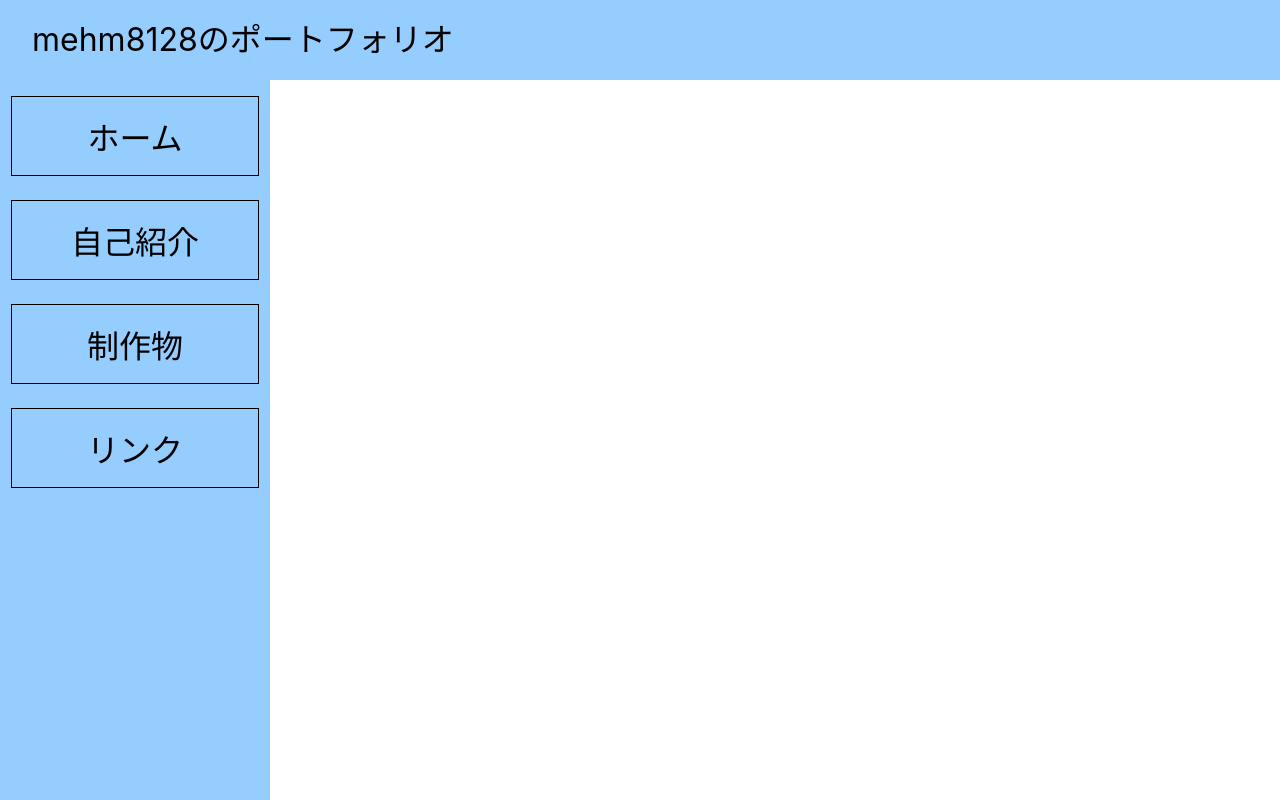
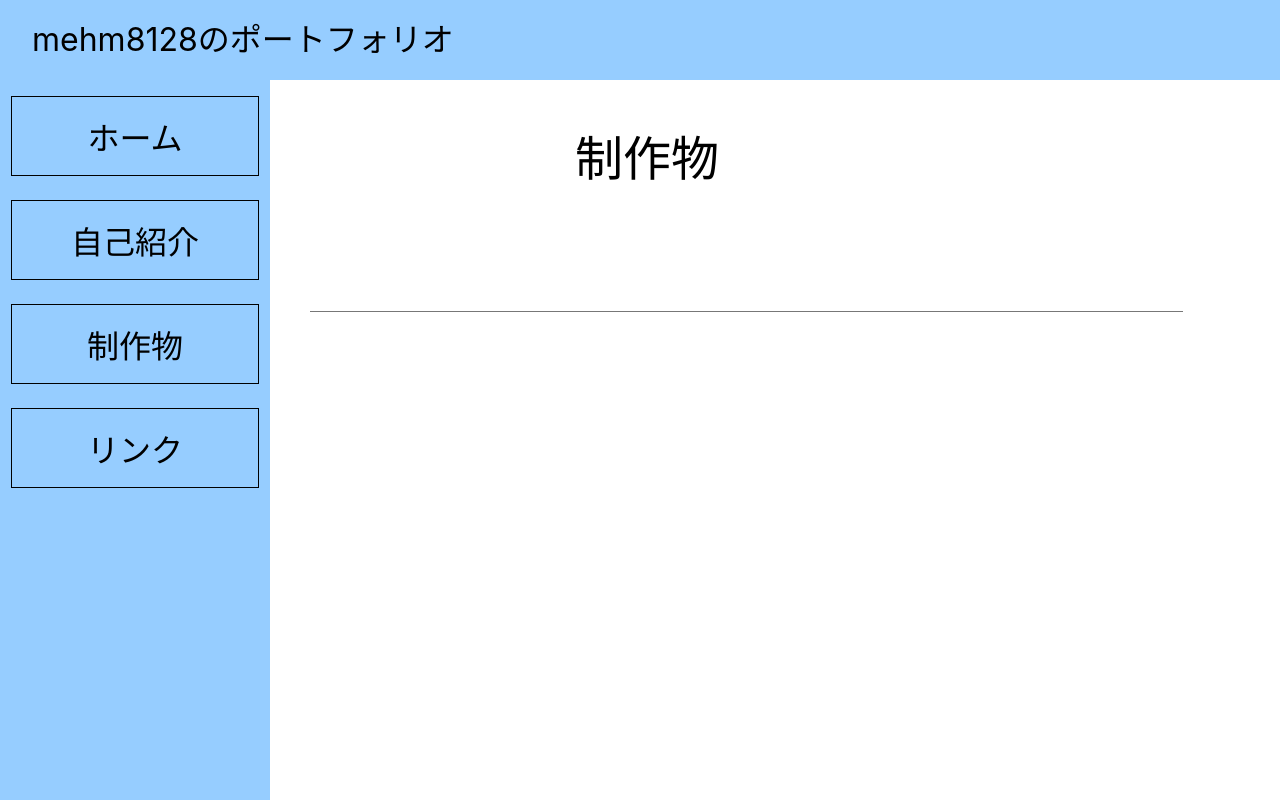
Before and after one commit to mehm8128/portfolio, a React (Create React App) app: page /production in a window 1280 px wide. Built offline with nearby package versions, Linux system fonts and the light colour scheme.

Commit message:
制作物ページをいい感じにした

```diff
--- a/src/pages/Production.module.css
+++ b/src/pages/Production.module.css
@@ -0,0 +1,27 @@
+.production {
+  width: calc(100% - 270px);
+}
+.header {
+  display: flex;
+  margin-top: 40px;
+  width: 400px;
+  margin-right: auto;
+  margin-left: auto;
+}
+.title {
+  font-size: 48px;
+}
+.ul {
+  list-style: none;
+}
+.li {
+  width: 90%;
+  height: 100px;
+  border-bottom: 1px solid #777777;
+}
+.li > h1 {
+}
+.li > img {
+}
+.li > div {
+}
--- a/src/pages/Production.tsx
+++ b/src/pages/Production.tsx
@@ -1,7 +1,23 @@
 import styles from './Production.module.css'
 
 function Production() {
-  return <div className={styles.production}></div>
+  const productionList = [{name: '', image: '', description: ''}]
+  const listItems = productionList.map((item, index) => (
+    <li key={index} className={styles.li}>
+      <h1>{item.name}</h1>
+      <img src={item.image} alt={item.name} />
+      <div>{item.description}</div>
+    </li>
+  ))
+
+  return (
+    <div className={styles.production}>
+      <div className={styles.header}>
+        <span className={styles.title}>制作物</span>
+      </div>
+      <ul className={styles.ul}>{listItems}</ul>
+    </div>
+  )
 }
 
 export default Production
```
